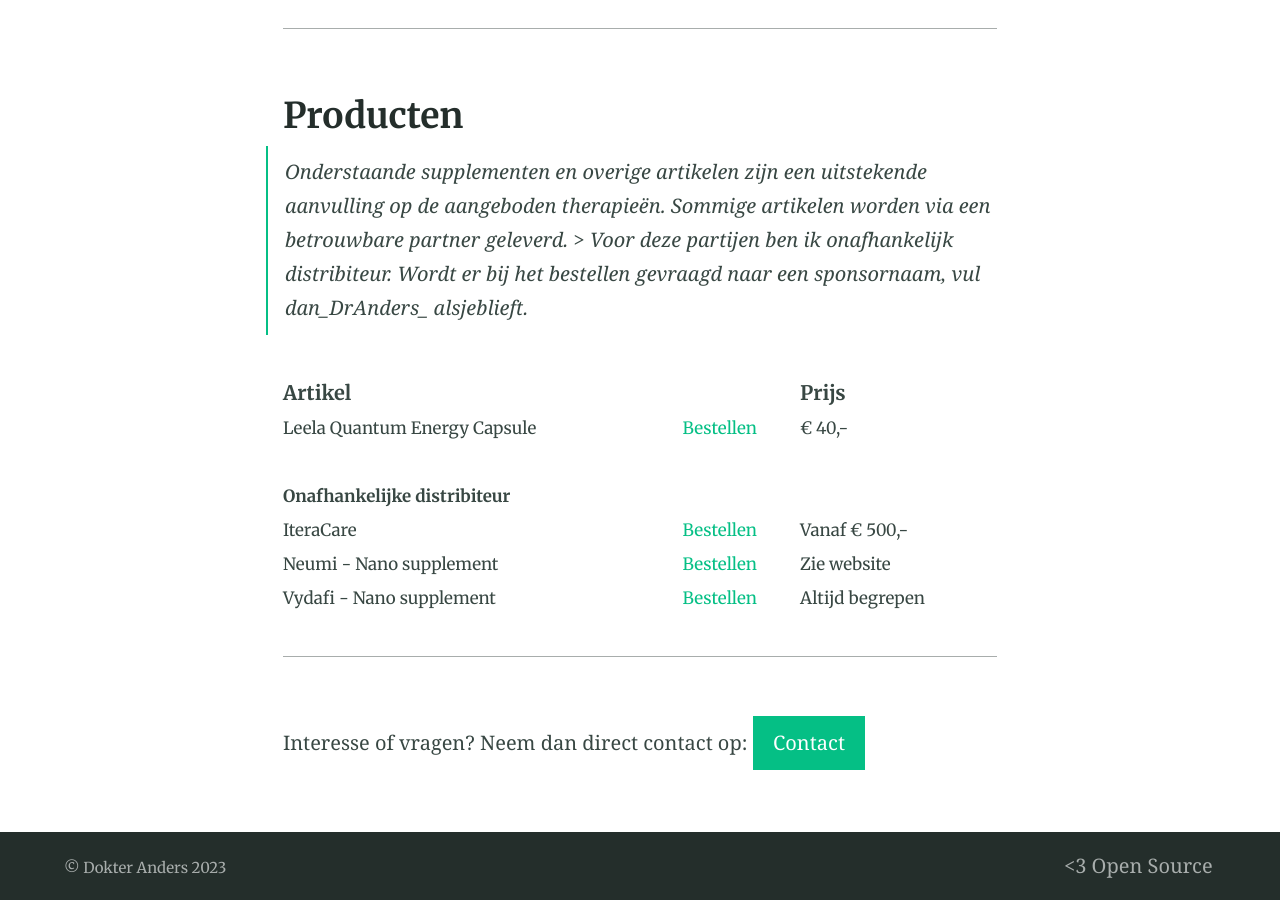
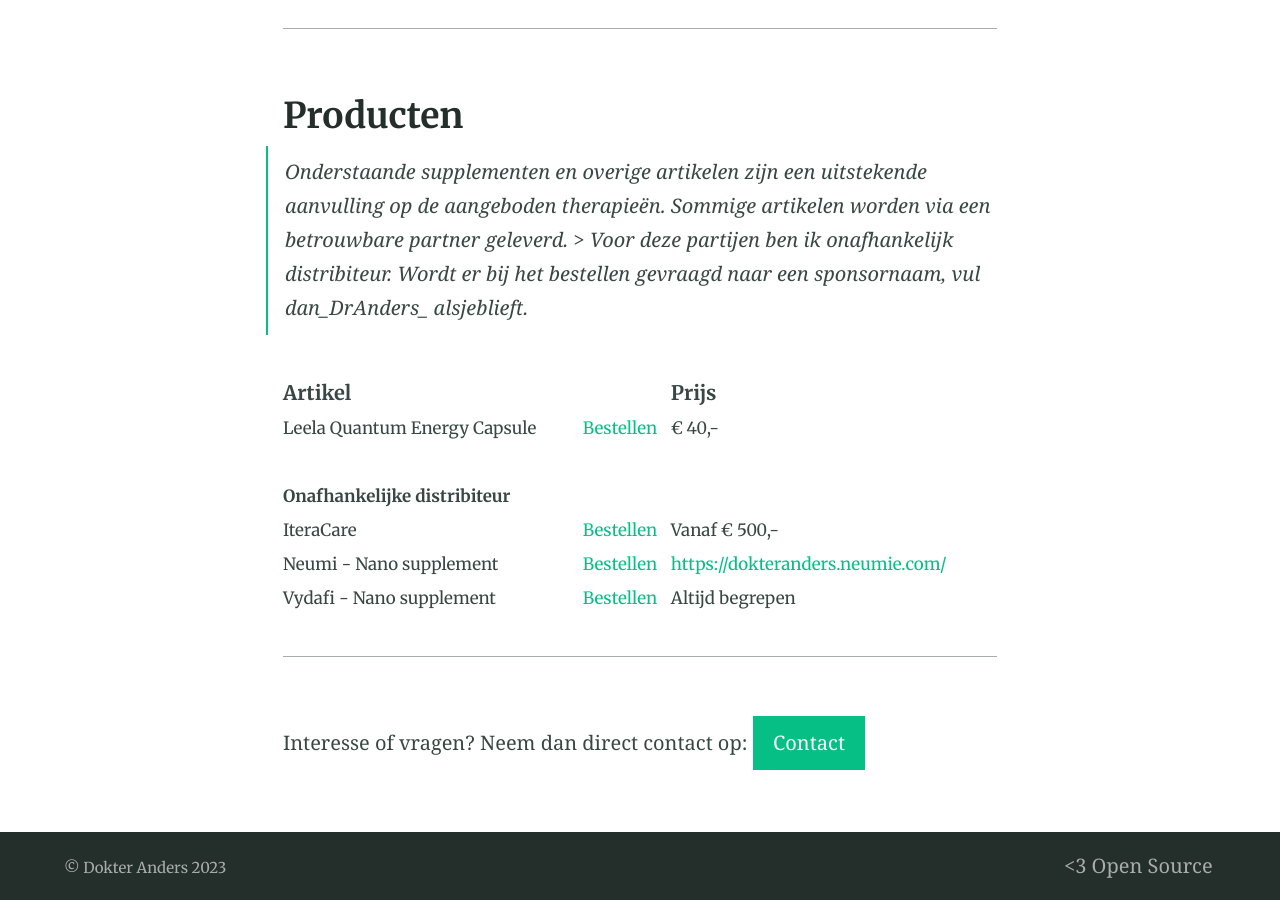
Before and after one commit to dokteranders/dokteranders.com, a Jekyll site: the page built from behandelingen.md, in a window 1280 px wide and 900 px high, scrolled down 917 px. Built offline with Jekyll 4.4.1, drawn with Linux system fonts in a browser that asks for light colours.

Commit message:
Update behandelingen.md

```diff
--- a/behandelingen.md
+++ b/behandelingen.md
@@ -28,7 +28,7 @@
 |                                 	|                                                      	|                 	|
 | **Onafhankelijke distribiteur** 	|                                                      	|                 	|
 | IteraCare                       	| [Bestellen](https://www.thzforyou.nl/producten-thz/) 	| Vanaf € 500,-   	|
-| Neumi - Nano supplement         	| [Bestellen](https://dokteranders.neumi.com/)         	| Zie website     	|
+| Neumi - Nano supplement         	| [Bestellen](https://dokteranders.neumi.com/)         	| [https://dokteranders.neumie.com/](Zie website)     	|
 | Vydafi - Nano supplement        	| [Bestellen](https://vidafyglobal.com/dranders)       	| Altijd begrepen 	|
 
 ---
```
